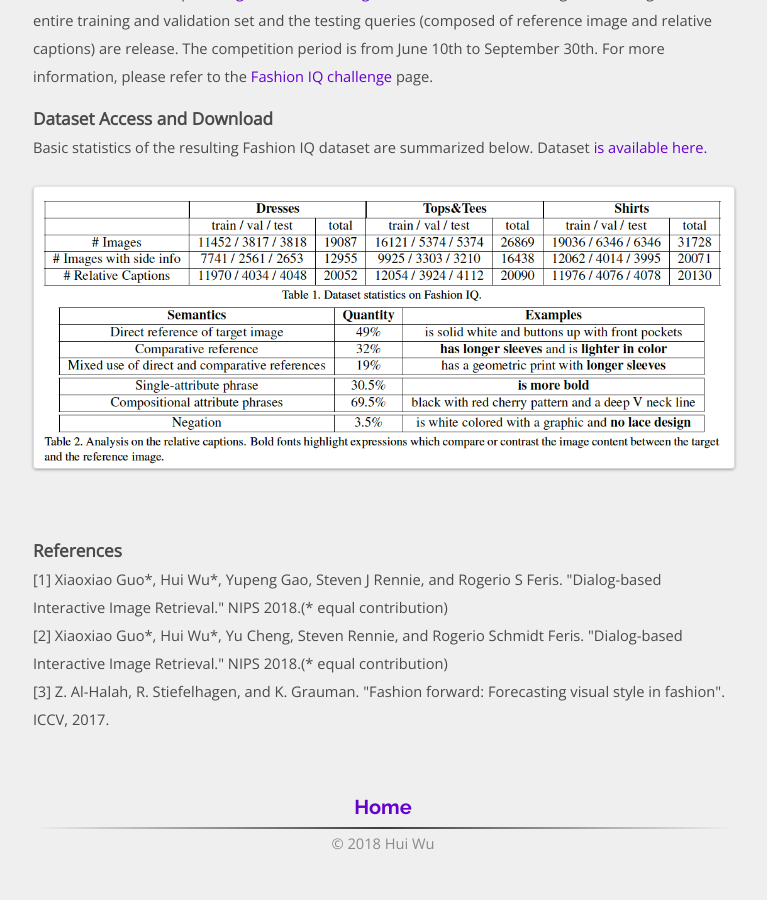
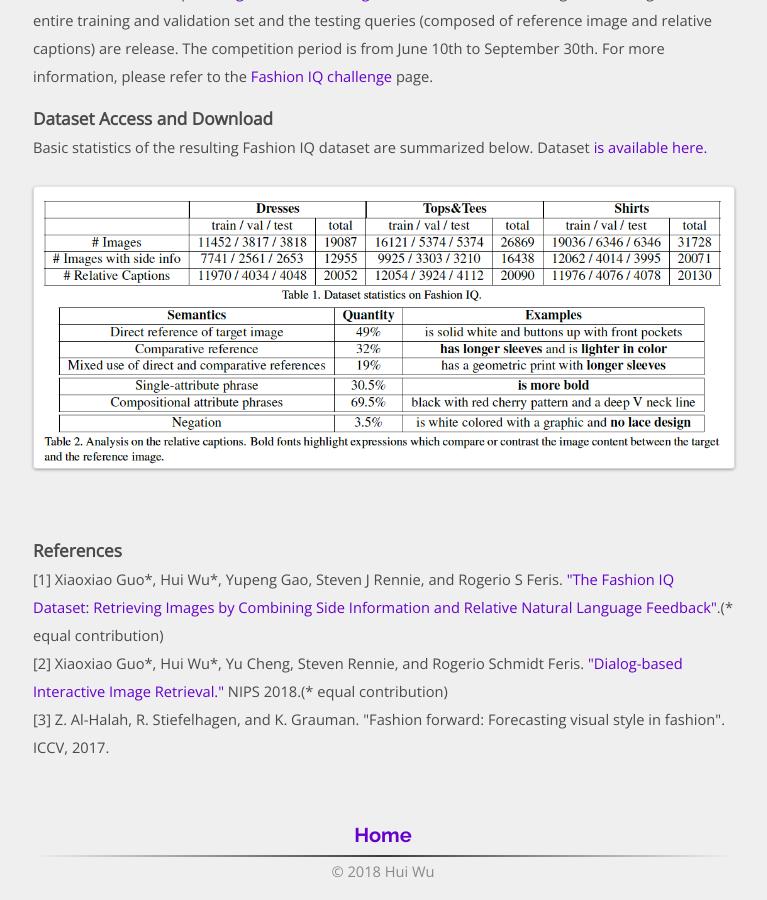
Before and after one commit to spacew/spacew.github.io, a Jekyll site: the page built from _posts/2019-05-29-fashion-iq.markdown, in a window 1280 px wide and 900 px high, scrolled down 1347 px. Shown: the whole window, without its empty margins (257-1024 px from the left). Built offline with Jekyll 4.4.1, drawn with Linux system fonts in a browser that asks for light colours; before the commit the page ends 2219 px from its top, so only the background shows below that.

Commit message:
Update 2019-05-29-fashion-iq.markdown

```diff
--- a/_posts/2019-05-29-fashion-iq.markdown
+++ b/_posts/2019-05-29-fashion-iq.markdown
@@ -51,9 +51,11 @@ Dataset <a href="https://github.com/XiaoxiaoGuo/fashion-iq">is available here.</
 
 ### References
 <p>
-  [1] Xiaoxiao Guo*, Hui Wu*, Yupeng Gao, Steven J Rennie, and Rogerio S Feris. "Dialog-based Interactive Image Retrieval." NIPS 2018.(* equal contribution)
+  [1] Xiaoxiao Guo*, Hui Wu*, Yupeng Gao, Steven J Rennie, and Rogerio S Feris.
+  <a href="https://arxiv.org/abs/1905.12794">"The Fashion IQ Dataset: Retrieving Images by Combining Side Information and Relative Natural Language Feedback"</a>.(* equal contribution)
   <br/>
-  [2] Xiaoxiao Guo*, Hui Wu*, Yu Cheng, Steven Rennie, and Rogerio Schmidt Feris. "Dialog-based Interactive Image Retrieval." NIPS 2018.(* equal contribution)
+  [2] Xiaoxiao Guo*, Hui Wu*, Yu Cheng, Steven Rennie, and Rogerio Schmidt Feris.
+  <a href="https://papers.nips.cc/paper/7348-dialog-based-interactive-image-retrieval.pdf">"Dialog-based Interactive Image Retrieval."</a> NIPS 2018.(* equal contribution)
   <br/>
   [3] Z. Al-Halah, R. Stiefelhagen, and K. Grauman. "Fashion forward: Forecasting visual style in fashion". ICCV, 2017.
 </p>
```
